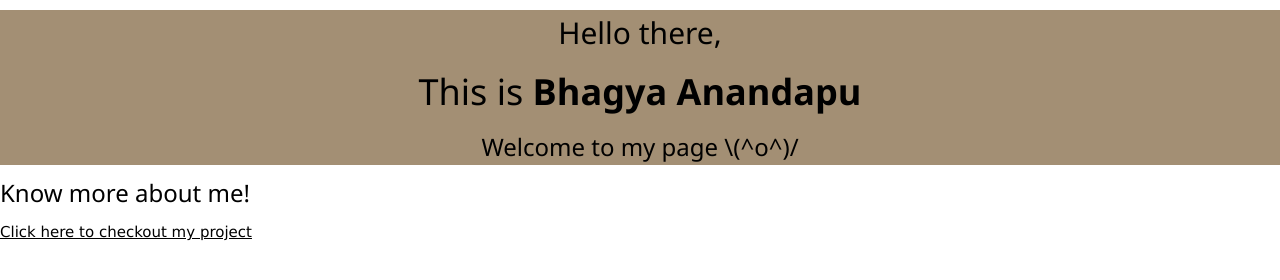
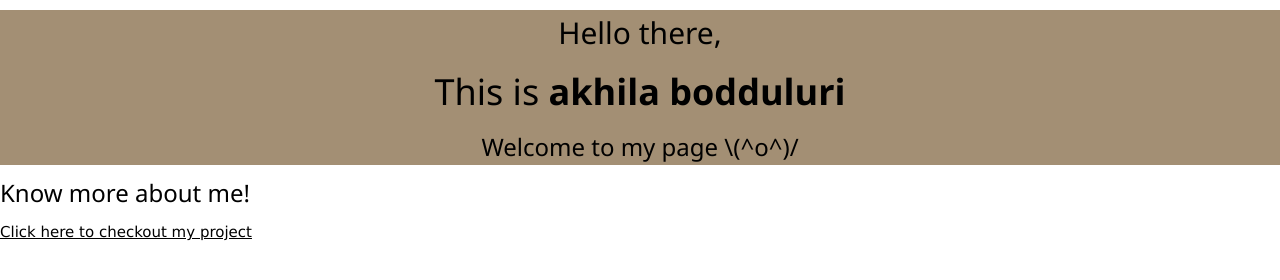
Before and after one commit to akhilabodduluri/wd101, a plain HTML site: page index.html in a window 1280 px wide. Drawn offline with nearby package versions, Linux system fonts and the light colour scheme.

Commit message:
Update index.html

```diff
--- a/index.html
+++ b/index.html
@@ -14,7 +14,7 @@
     <body>
         <div id="intro">
             <h2>Hello there,</h2>
-        <h1>This is <strong>Bhagya Anandapu</strong></h1>
+        <h1>This is <strong>akhila bodduluri</strong></h1>
         <h3>Welcome to my page \(^o^)/</h3>
         </div>
         <div>
```
